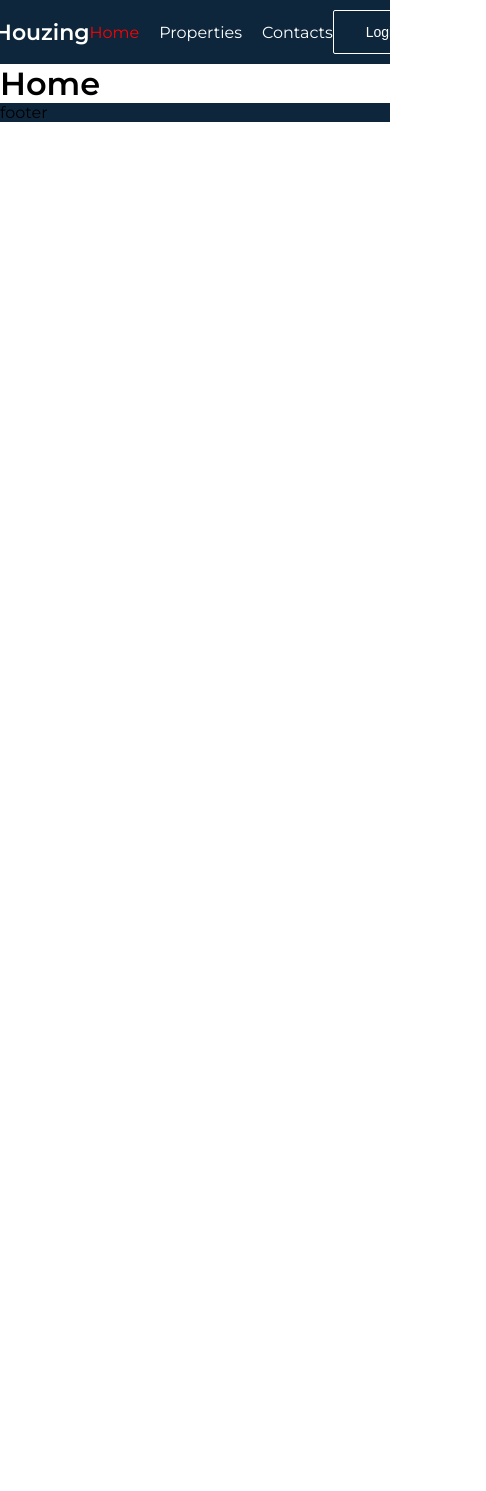
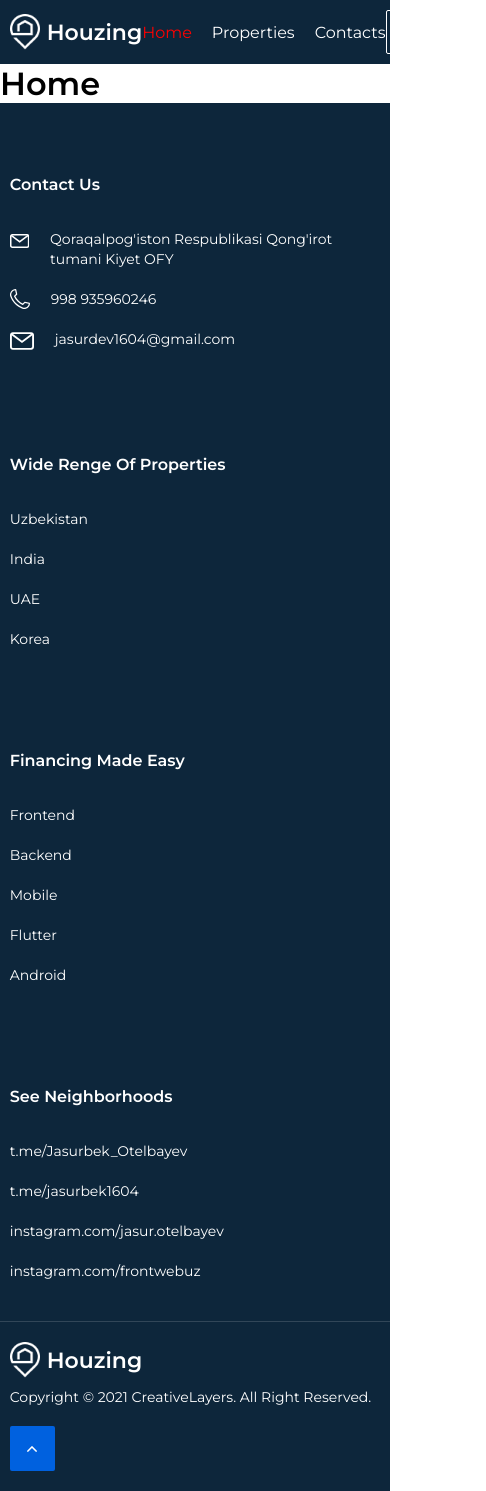
Before and after one commit to Otelbayev/Houzing, a React (Vite) app: page / in a window 390 px wide. Shown: the whole page, 486 px wide, since content can reach past the window. Before the commit the page ends 844 px from the top, so only its background shows below. Built offline with nearby package versions, Linux system fonts and the light colour scheme.

Commit message:
Responsive Footr

```diff
--- a/src/components/Footer/index.jsx
+++ b/src/components/Footer/index.jsx
@@ -1,13 +1,74 @@
 import React from "react";
-import { Container } from "../Header/style";
+import { Container, Content, Icon, Wrapper, Bottom } from "./style";
+import Logo from "../../components/Logo";
+import { Button } from "../Generics";
 
 const Footer = () => {
   return (
-    <Container>
-      <div className="container">
-        <div className="wrapper">footer</div>
-      </div>
-    </Container>
+    <>
+      <Container>
+        <div className="container">
+          <div className="wrapper">
+            <Wrapper>
+              <Content>
+                <Content.Title>Contact Us</Content.Title>
+                <Content.Item>
+                  <Icon.Email /> Qoraqalpog'iston Respublikasi Qong'irot tumani
+                  Kiyet OFY
+                </Content.Item>
+                <Content.Item>
+                  <Icon.Phone /> 998 935960246
+                </Content.Item>
+                <Content.Item>
+                  <Icon.Email /> jasurdev1604@gmail.com
+                </Content.Item>
+              </Content>
+              <Content>
+                <Content.Title>Wide Renge Of Properties</Content.Title>
+
+                <Content.Item> Uzbekistan</Content.Item>
+                <Content.Item> India</Content.Item>
+                <Content.Item> UAE</Content.Item>
+                <Content.Item> Korea</Content.Item>
+              </Content>
+              <Content>
+                <Content.Title>Financing Made Easy</Content.Title>
+
+                <Content.Item>Frontend </Content.Item>
+                <Content.Item>Backend </Content.Item>
+                <Content.Item>Mobile </Content.Item>
+                <Content.Item>Flutter </Content.Item>
+                <Content.Item>Android </Content.Item>
+              </Content>
+              <Content>
+                <Content.Title>See Neighborhoods</Content.Title>
+
+                <Content.Item>t.me/Jasurbek_Otelbayev</Content.Item>
+                <Content.Item>t.me/jasurbek1604</Content.Item>
+                <Content.Item>instagram.com/jasur.otelbayev</Content.Item>
+                <Content.Item>instagram.com/frontwebuz</Content.Item>
+              </Content>
+            </Wrapper>
+          </div>
+        </div>
+      </Container>
+
+      <Container $border="true">
+        <div className="container">
+          <div className="wrapper">
+            <Bottom>
+              <Logo />
+              <Bottom.Right>
+                <div>Copyright © 2021 CreativeLayers. All Right Reserved.</div>
+                <Button width="45" height="45" onClick={() => scrollTo(0, 0)}>
+                  <Icon.Top />
+                </Button>
+              </Bottom.Right>
+            </Bottom>
+          </div>
+        </div>
+      </Container>
+    </>
   );
 };
 
--- a/src/components/Footer/style.js
+++ b/src/components/Footer/style.js
@@ -1,3 +1,104 @@
 import styled from "styled-components";
+import email from "../../assets/icons/email.svg?react";
+import phone from "../../assets/icons/phone.svg?react";
+import cardHouse from "../../assets/icons/cardHouse.svg?react";
+import cardMaps from "../../assets/icons/cardMaps.svg?react";
+import top from "../../assets/icons/arrow.svg?react";
 
-export const Container = styled.div``
+const Container = styled.div`
+  background-color: var(--colorPrimary);
+  margin: auto;
+  width: 100%;
+  padding: 20px 0 20px;
+  border-top: ${({ $border }) => $border === "true" && "1px solid #FFFFFF26"};
+`;
+
+const Wrapper = styled.div`
+  display: flex;
+  justify-content: space-between;
+  gap: 50px;
+  @media (max-width: 850px) {
+    flex-direction: column;
+    gap: 30px;
+  }
+`;
+
+const Content = styled.div`
+  display: flex;
+  flex-direction: column;
+  width: 100%;
+  margin-top: 50px;
+`;
+
+Content.Title = styled.div`
+  font-family: "Montserrat";
+  font-style: normal;
+  font-weight: 600;
+  font-size: 16px;
+  line-height: 24px;
+  color: #ffffff;
+  margin-bottom: 32px;
+`;
+Content.Item = styled.div`
+  display: flex;
+  margin-bottom: 20px;
+  font-family: "Montserrat";
+  font-style: normal;
+  font-weight: 400;
+  font-size: 14px;
+  line-height: 20px;
+  color: #ffffff;
+`;
+
+const Icon = styled.div``;
+Icon.Email = styled(email)`
+  margin-right: 21px;
+  width: 24px;
+  height: 24px;
+  & path {
+    fill: white;
+  }
+`;
+Icon.Phone = styled(phone)`
+  margin-right: 21px;
+  & path {
+    fill: white;
+  }
+`;
+Icon.House = styled(cardHouse)`
+  margin-bottom: 24px;
+`;
+Icon.Maps = styled(cardMaps)`
+  margin-bottom: 24px;
+`;
+Icon.Top = styled(top)`
+  transform: rotate(180deg);
+`;
+const Bottom = styled.div`
+  display: flex;
+  align-items: center;
+  justify-content: space-between;
+  @media (max-width: 630px) {
+    flex-direction: column;
+    align-items: flex-start;
+  }
+`;
+Bottom.Right = styled.div`
+  display: flex;
+  align-items: center;
+  gap: 10px;
+  div {
+    font-weight: 400;
+    font-size: 14px;
+    color: #fff;
+  }
+  @media (max-width: 630px) {
+    flex-direction: column;
+    align-items: flex-start;
+    div {
+      padding: 10px 0;
+    }
+  }
+`;
+
+export { Container, Content, Icon, Wrapper, Bottom };
--- /dev/null
+++ b/src/components/Generics/Input/style.js
@@ -0,0 +1,65 @@
+import styled from "styled-components";
+
+const getType = ({ type }) => {
+  switch (type) {
+    case "dark":
+      return {
+        background: "transparent",
+        border: "1px solid #FFFFFF",
+        color: "white",
+      };
+    case "light":
+      return {
+        background: "#FFFFFF",
+        border: "1px solid #E6E9EC",
+        color: "#0D263B",
+      };
+    case "primary":
+      return {
+        background: "#0061DF",
+        border: "none",
+        color: "white",
+      };
+
+    default:
+      return {
+        background: "#0061DF",
+        border: "none",
+        color: "white",
+      };
+  }
+};
+
+const Container = styled.input`
+  display: flex;
+  justify-content: center;
+  align-items: center;
+  border-radius: 2px;
+  min-width: 120px;
+
+  font-size: ${({ fontSize }) => (fontSize ? `${fontSize}px` : "14px")};
+  height: ${({ height }) => (height ? `${height}px` : "44px")};
+  width: ${({ width }) => (width ? `${width}px` : "100%")};
+  outline: none;
+  border: 1px solid #e6e9ec;
+  padding-left: ${({ icon }) => (icon ? "35px" : "20px")};
+  :focus {
+    border: 1px solid #0061df;
+  }
+  /* ${getType} */
+`;
+
+const Wrapper = styled.div`
+  position: relative;
+  display: flex;
+  align-items: center;
+  width: ${({ width }) => (width ? `${width}px` : "100%")};
+`;
+const Icon = styled.div`
+  position: absolute;
+  transform: translate(-50%, -50%);
+  left: 20px;
+  top: 50%;
+`;
+
+export { Container, Wrapper, Icon };
--- a/src/components/Header/index.jsx
+++ b/src/components/Header/index.jsx
@@ -8,7 +8,7 @@ import { useNavigate } from "react-router-dom";
 const Header = () => {
   const navigate = useNavigate();
   return (
-    <Container>
+    <Container id="top">
       <div className="container">
         <div className="wrapper">
           <Content>
@@ -16,11 +16,14 @@ const Header = () => {
               <Logo />
             </Content.Left>
             <Content.Center>
-              {navbar.map(({ id, path, title }) => (
-                <Content.Link key={id} to={path}>
-                  {title}
-                </Content.Link>
-              ))}
+              {navbar.map(
+                ({ id, path, title, hidden }) =>
+                  !hidden && (
+                    <Content.Link key={id} to={path}>
+                      {title}
+                    </Content.Link>
+                  )
+              )}
             </Content.Center>
             <Content.Right>
               <Button onClick={() => navigate("/signin")} type="dark">
--- a/src/index.css
+++ b/src/index.css
@@ -7,6 +7,9 @@ body {
   margin: 0;
   padding: 0;
   box-sizing: border-box;
+}
+html{
+  scroll-behavior: smooth;
 }
 :root {
   --colorPrimary: #0d263b;
@@ -74,4 +77,10 @@ body {
 
 .wrapper {
   width: 1180px;
+  @media (max-width:1250px){
+    width:90%;
+  }
+  @media (max-width:700px){
+    width:95%;
+  }
 }
--- a/src/utils/navbar.jsx
+++ b/src/utils/navbar.jsx
@@ -23,4 +23,20 @@ export const navbar = [
     private: false,
     hidden: false,
   },
+  {
+    id: 4,
+    path: "/signin",
+    element: <h1>Signin</h1>,
+    title: "Signin",
+    private: false,
+    hidden: true,
+  },
+  {
+    id: 5,
+    path: "/signup",
+    element: <h1>Signup</h1>,
+    title: "Signup",
+    private: false,
+    hidden: true,
+  },
 ];
--- a/vite.config.js
+++ b/vite.config.js
@@ -1,7 +1,8 @@
-import { defineConfig } from 'vite'
-import react from '@vitejs/plugin-react-swc'
+import { defineConfig } from "vite";
+import react from "@vitejs/plugin-react-swc";
+import svgr from "vite-plugin-svgr";
 
 // https://vitejs.dev/config/
 export default defineConfig({
-  plugins: [react()],
-})
+  plugins: [react(), svgr()],
+});
```
Also changed, not shown: src/components/Generics/Input/index.jsx (added, +39 -0 lines).
